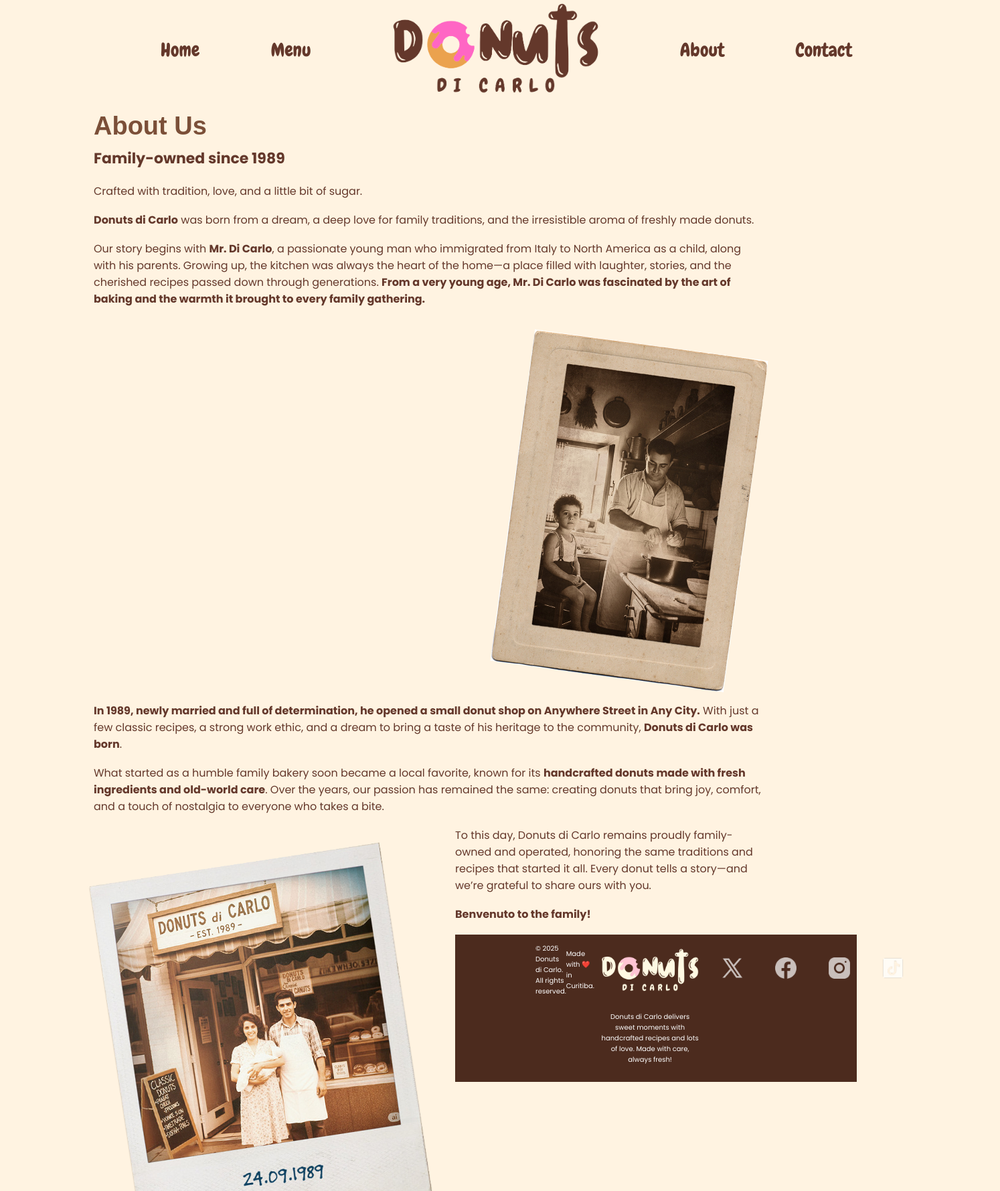
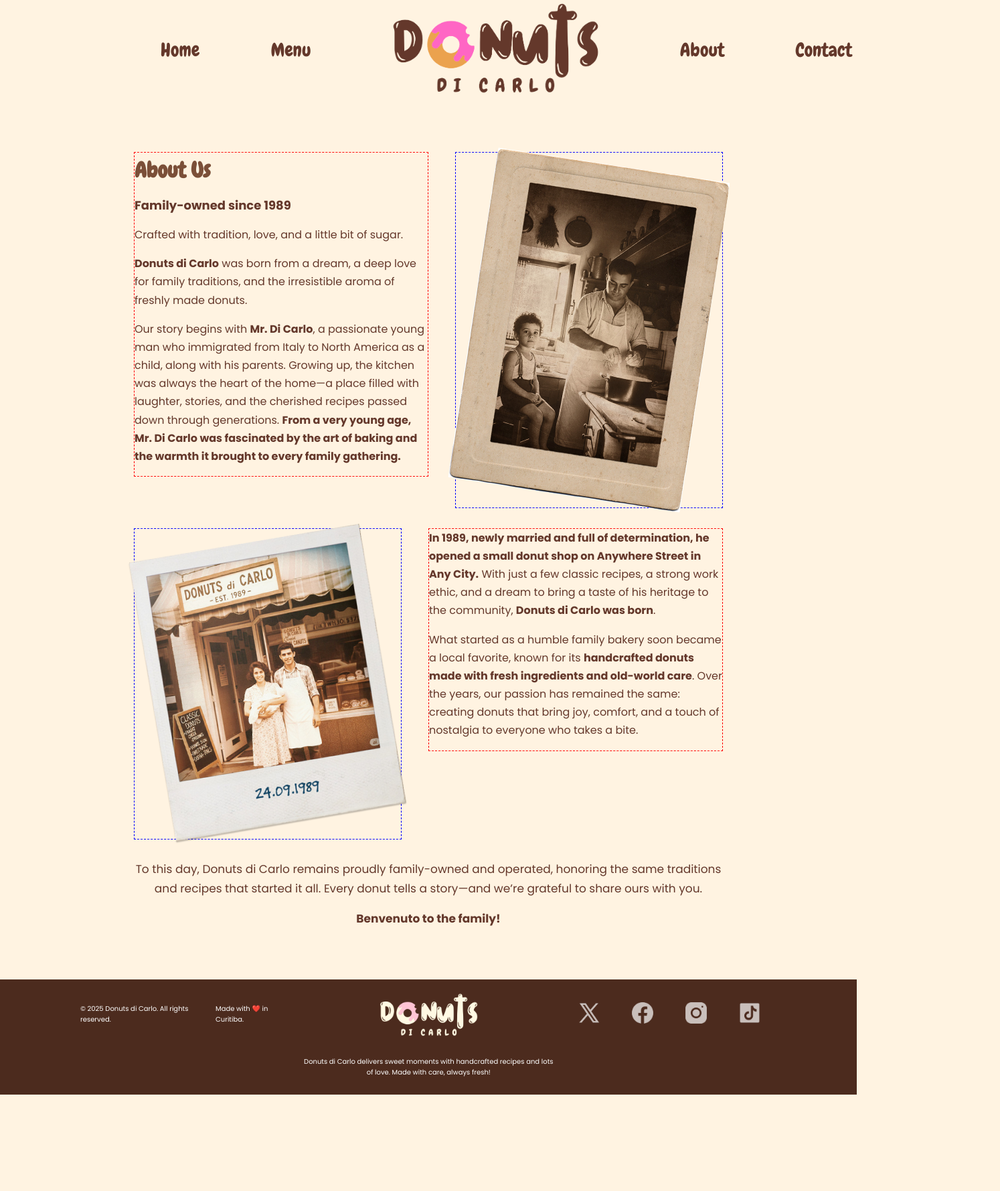
Before and after one commit to OJhonnys/Donuts-Di-Carlo, a plain HTML site: page about.html in a window 1280 px wide. Shown: the part 17-1796 px from the top of the page at 67% size, 1494 px wide, since content can reach past the window. After the commit the page ends 1652 px from the top, so only its background shows below. Drawn offline with Linux system fonts and the light colour scheme; a web font is replaced by a local one.

Commit message:
CSS on pages about and contact, not finished yet

```diff
--- a/about.html
+++ b/about.html
@@ -22,7 +22,9 @@
         </div>
     </header>
     <main class="about-page">
-        <section class="about">
+        <!-- Block 01 -->
+        <section class="about-block">
+            <div class="text">
                 <h1>About Us</h1>
                 <h2>Family-owned since 1989</h2>
                 <p>Crafted with tradition, love, and a little bit of sugar.</p>
@@ -33,10 +35,20 @@
                 <p>
                 Our story begins with <strong>Mr. Di Carlo</strong>, a passionate young man who immigrated from Italy to North America as a child, along with his parents. Growing up, the kitchen was always the heart of the home—a place filled with laughter, stories, and the cherished recipes passed down through generations. <strong>From a very young age, Mr. Di Carlo was fascinated by the art of baking and the warmth it brought to every family gathering.</strong>
                 </p>
+            </div>
 
-            <img src="/img/dicarlo-kid 1.png" alt="Mr. Di Carlo and child in kitchen" class="dicarlo-kid"/>
+            <div class="image">
+                <img src="/img/dicarlo-kid 1.png" alt="Mr. Di Carlo and child in kitchen" class="photo tilt-right"/>
+            </div>
+        </section>
 
-            <article>
+        <!-- Block 02 -->
+
+        <section class="about-block reverse">
+            <div class="image">
+                <img src="/img/dicarlo-family 1.png" alt="Family outside first Donuts di Carlo" class="photo tilt-left"/>
+            </div>
+            <div class="text">
                 <p>
                     <strong>In 1989, newly married and full of determination, he opened a small donut shop on Anywhere Street in Any City.</strong>
                     With just a few classic recipes, a strong work ethic, and a dream to bring a taste of his heritage to the community, <strong>Donuts di Carlo was born</strong>.
@@ -46,10 +58,11 @@
                     What started as a humble family bakery soon became a local favorite, known for its <strong>handcrafted donuts made with fresh ingredients and old-world care</strong>.
                     Over the years, our passion has remained the same: creating donuts that bring joy, comfort, and a touch of nostalgia to everyone who takes a bite.
                 </p>
-            </article>
+            </div>
+        </section>
 
-            <img src="/img/dicarlo-family 1.png" alt="Family outside first Donuts di Carlo" class="dicarlo-family"/>
-
+        <!-- Block 03 -->
+        <section class="about-end">
             <p>
                 To this day, Donuts di Carlo remains proudly family-owned and operated, honoring the same traditions and recipes that started it all. Every donut tells a story—and we’re grateful to share ours with you.
             </p>
@@ -57,6 +70,7 @@
             <p><strong>Benvenuto to the family!</strong></p>
         </section>
     </main>
+
     <footer class="container">
         <div class="all-rights">
         <p>© 2025 Donuts di Carlo. All rights reserved.</p>
--- a/style/styles.css
+++ b/style/styles.css
@@ -113,65 +113,185 @@ header a {
 /* ---------- ABOUT --------- */
 
 .about-page {
+    padding: 60px 200px;
     font-family: 'Poppins', sans-serif;
     color: #64382B;
+    line-height: 1.7;
 }
 
-.about-page .about {
-    max-width: 1000px;
-    margin: 0 auto;;
+.about-block {
+    display: flex;
+    flex-direction: row;
+    justify-content: space-between;
+    align-items: flex-start;
+    gap: 40px;
+    margin-bottom: 30px;
+    flex-wrap: wrap;
 }
 
-.about-page h1 {
-    font-size: 38px;
+.about-block .text {
+    flex: 1 1 50%;
+    min-width: 300px;
+    border: 1px dashed red;
+}
+
+.about-block .image {
+    flex: 1 1;
+    display: flex;
+    min-width: 400px;
+    border: 1px dashed blue;
+}
+
+.about-block h1 {
+    font-size: 32px;
+    font-family: 'Chewy';
+    color: #7B4F38;
     margin-bottom: 10px;
-    font-family: 'Coiny', sans-serif;
+}
+
+.about-block h2 {
+    font-size: 18px;
+    font-weight: 700;
+    margin-bottom: 14px;
+}
+
+.about-block p {
+    font-size: 16px;
+    margin-bottom: 16px;
+}
+
+.about-block strong {
+    font-weight: 700;
+}
+
+.photo {
+    width: 100%;
+    max-width: 400px;
+}
+
+.tilt-right {
+    transform: rotate(3deg);
+}
+
+.tilt-left {
+    transform: rotate(-3deg);
+}
+
+.about-end {
+    text-align: center;
+    margin-top: 10px;
+}
+
+.about-end p {
+    margin-bottom: 16px;
+    font-size: 17px;
+}
+
+/* ---------- CONTACT --------- */
+
+.contact {
+    display: flex;
+    justify-content: space-between;
+    align-items: flex-start;
+    gap: 60px;
+}
+
+/*left side*/
+.contact {
+    margin-left: 240px;
+    margin-right: 240px;
+    margin-top: 60px;
+    margin-bottom: 80px;
+}
+.contact-info {
+    flex: 1;
+    max-width: 600px;
+}
+
+.contact-info h1 {
+    font-size: 2.5rem;
+    font-family: 'Coiny';
+    margin-bottom: 15px;
+    font-weight: 700;
     color: #7B4F38;
 }
 
-.about-page h2 {
-    font-size: 22px;
+.contact-info h2 {
+    font-size: 1.25rem;
+    margin-bottom: 25px;
+    color: #7B4F38;
+}
+
+.contact-info p {
+    font-size: 1rem;
+    line-height: 1.7;
     margin-bottom: 20px;
 }
 
-.about-page p {
-    font-size: 16px;
-    margin-bottom: 18px;
+.contact-details {
+    margin-top: 30px;
+    display: grid;
+    grid-template-columns: 1fr 1fr;
+    gap: 20px
 }
 
-.about-page strong {
-    font-weight: 700;
+.detail {
+    display: flex;
+    align-items: flex-start;
+    gap: 15px;
+    font-size: 0.95;
 }
 
-.about-page .dicarlo-kid {
-    width: 100%;
-    max-width: 400px;
-    float: right;
-    margin: 20px 0 20px 40px;
-    transform: rotate(2deg);
+.detail img {
+    width: 30px;
+    height: 30px;
 }
 
-.about-page article {
-    clear: both;
-    margin-top: 40px;
+/*right side form*/
+
+.contact-form {
+    flex: 1;
+    background-color: #ff6ec7;
+    padding: 40px;
+    border-radius: 20px;
+    color: #fff;
 }
 
-.about-page .dicarlo-family {
-    width: 100%;
-    max-width: 500px;
-    float: left;
-    margin: 30px 40px 20px 0;
-    transform: rotate(-2deg);
+.contact-form h2 {
+    font-size: 2rem;
+    font-weight: 800;
+    margin-bottom: 30px;
 }
 
-.about-pagep:last-child {
-    margin-top: 40px;
-    font-size: 18px;
-    font-weight: bold;
-    text-align: center;
+form label {
+    display: block;
+    margin-bottom: 5px;
+    font-weight: 500;
 }
 
+form input, form textarea {
+    width: 100%;
+    padding: 12px;
+    border-radius: 8px;
+    border: none;
+    margin-bottom: 20px;
+    font-size: 1rem;
+}
 
+form button {
+  background-color: #5c3b1e;
+  color: white;
+  padding: 12px 20px;
+  border: none;
+  border-radius: 8px;
+  font-size: 1rem;
+  cursor: pointer;
+  transition: background 0.3s ease;
+}
+
+form button:hover {
+  background-color: #3e2814;
+}
 
 /* ---------- FOOTER --------- */
 
```
Also changed, not shown: 1 other file. Lines whose indentation alone changed are shown as unchanged.
